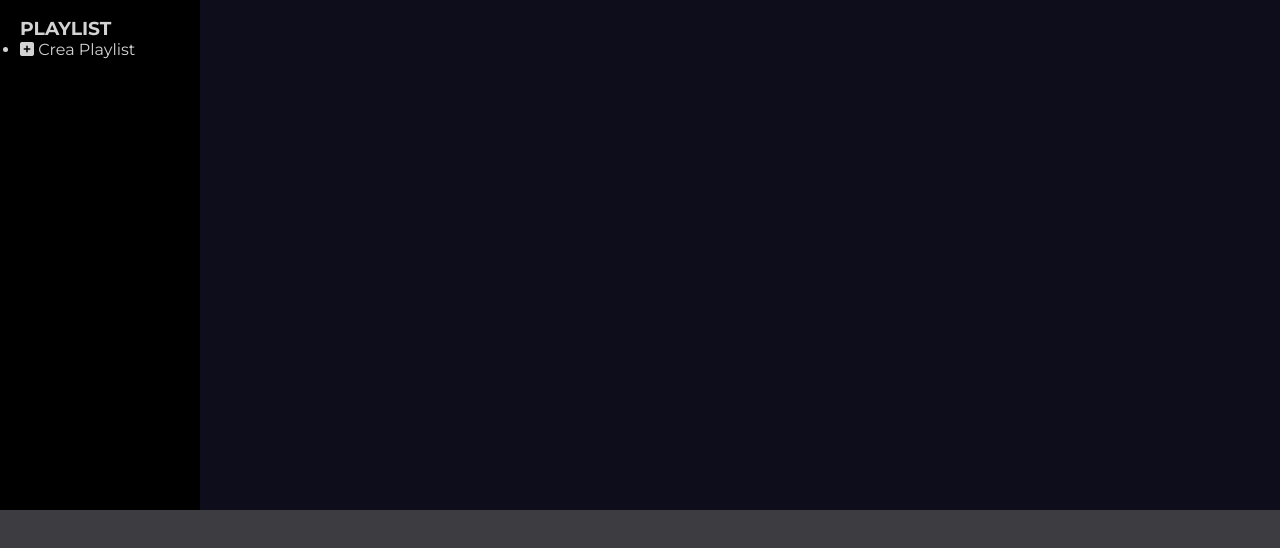
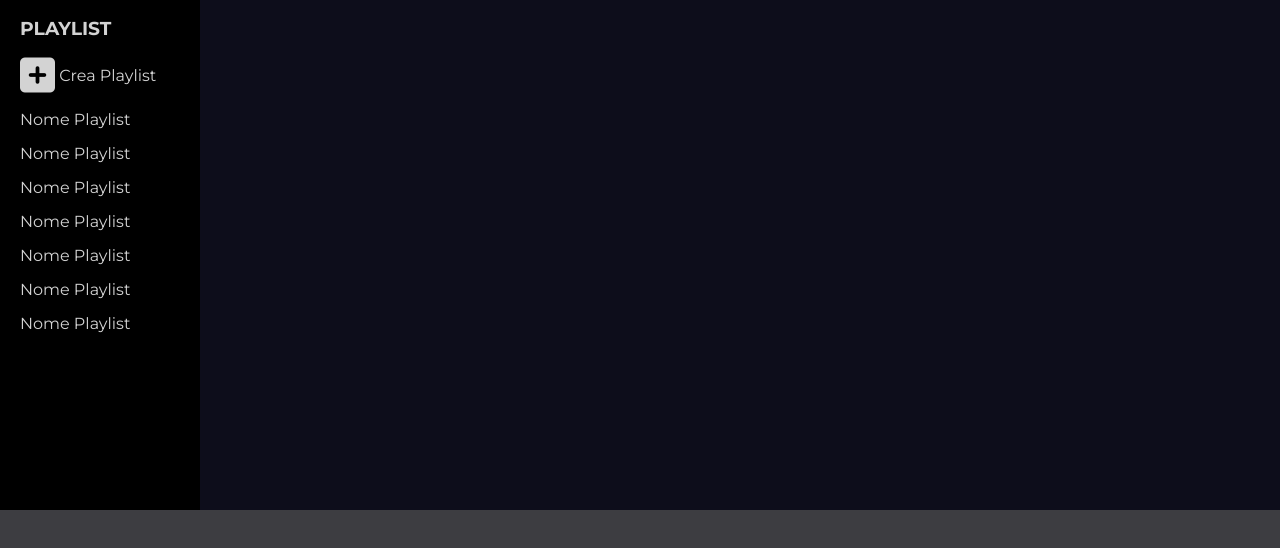
Before and after one commit to Eros000/html-css-spotifyweb, a plain HTML site: page index.html in a window 1280 px wide. Shown: the part 190-738 px from the top of the page. Drawn offline with Linux system fonts and the light colour scheme.

Commit message:
header side completato

```diff
--- a/css/style.css
+++ b/css/style.css
@@ -75,9 +75,26 @@ img{
 
 
 .playlist-side{
-    margin-top: 20px ;
+    margin-top: 1.25rem ;
     margin-left: 1.25rem;
 }
+
+.playlist-side ul li{
+    list-style: none;
+    padding-top: .9375rem;
+
+}
+
+.playlist-side ul li div i{
+    font-size: 40px;
+    vertical-align: middle;
+}
+
+
+.playlist-side ul li div span{
+    vertical-align: middle;
+}
+
 
 
 
--- a/index.html
+++ b/index.html
@@ -86,10 +86,38 @@
                                 <div>
 
                                 <i class="fa-sharp fa-solid fa-square-plus"></i>
-                                Crea Playlist
+                                <span>Crea Playlist</span>
 
                                 </div>
 
+                            </li>
+
+                            <li>
+                                Nome Playlist
+                            </li>
+
+                            <li>
+                                Nome Playlist
+                            </li>
+
+                            <li>
+                                Nome Playlist
+                            </li>
+
+                            <li>
+                                Nome Playlist
+                            </li>
+
+                            <li>
+                                Nome Playlist
+                            </li>
+
+                            <li>
+                                Nome Playlist
+                            </li>
+
+                            <li>
+                                Nome Playlist
                             </li>
 
                         </ul>
```
